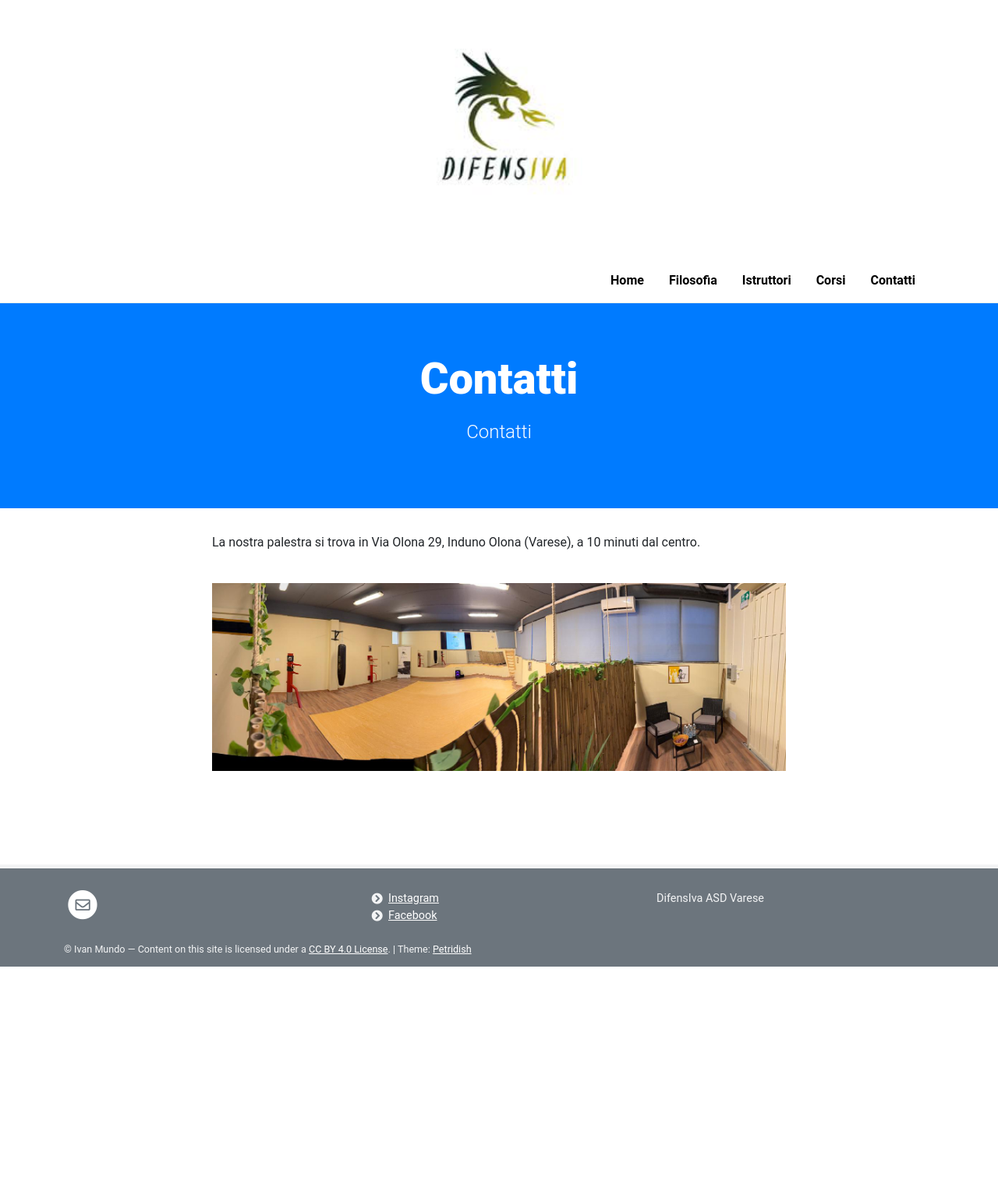
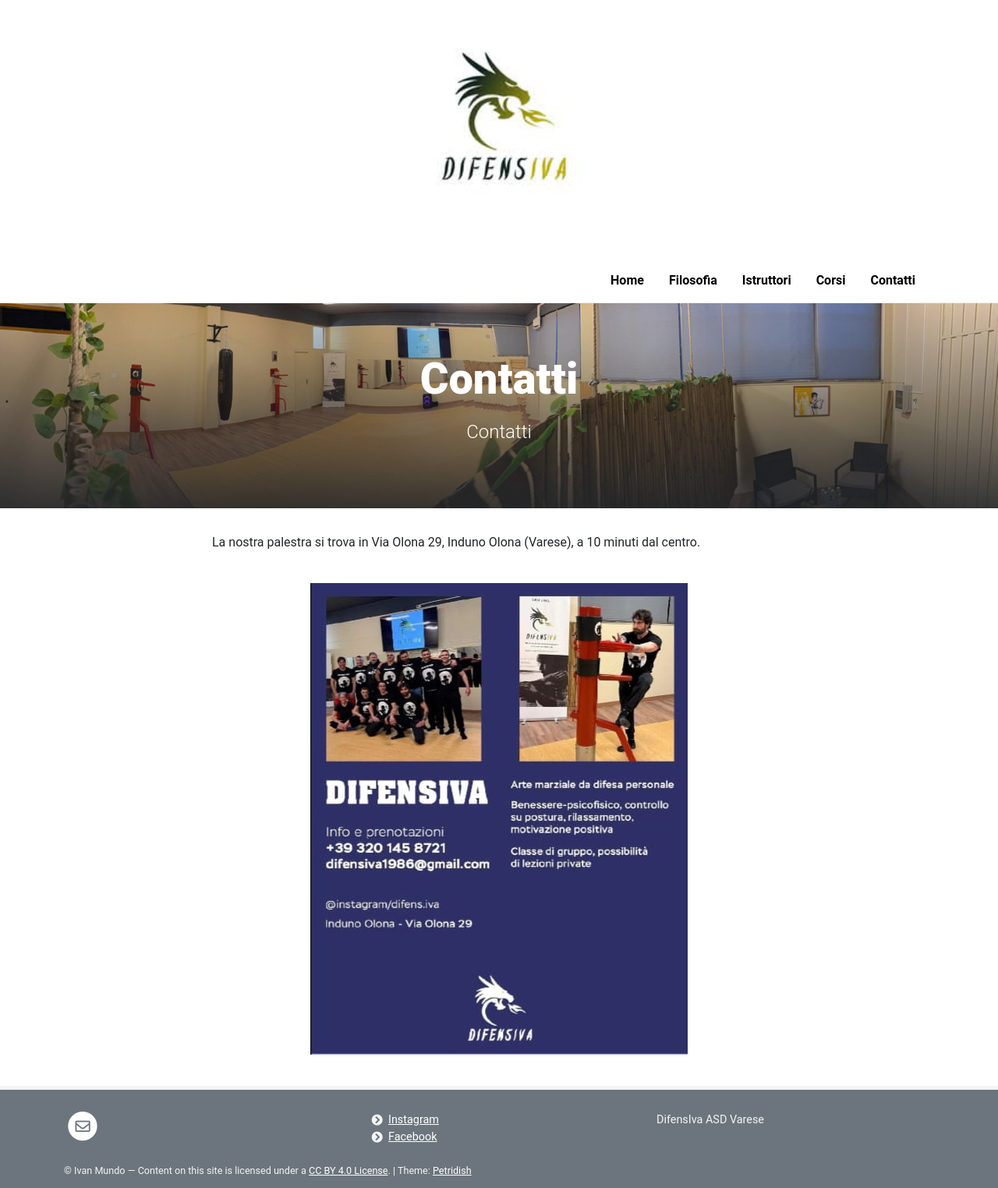
Before and after one commit to difensiva-varese/difensiva, a Jekyll site: the page built from pages/contatti.md, in a window 1280 px wide. Shown: the whole page at 78% size. Built offline with Jekyll 4.4.1, drawn with Linux system fonts in a browser that asks for light colours; before the commit the page ends 1240 px from its top, so only the background shows below that.

Commit message:
modifica corsi

```diff
--- a/_data/team.yml
+++ b/_data/team.yml
@@ -5,7 +5,7 @@
   role:  # Will appear next to name
   image: /images_2/difensiva_ivan.jpg # Can be external link
   description: > # Can be Markdown
-    Fondatore del nuovo metodo riconosciuto CSEN affiliato CONI. Praticante di arti marziali dal 2006, ha integrato l'esperienza acquisita praticando varie arti marziali. Di queste, è istruttore certificato di Wing Chun, Jeet Kune Do, Shaolin, Qi Gong, Kung Fu tradizionale e moderno. Nel 2016 è anche agente di sicurezza certificato CH (Camorino, Bellinzona).
+    Fondatore del nuovo metodo riconosciuto CSEN affiliato CONI. Praticante di arti marziali dal 2006, ha integrato l'esperienza acquisita praticando varie arti marziali. Di queste, è istruttore certificato di Wing Chun, Jeet Kune Do, Shaolin, Qi Gong, Kung Fu tradizionale e moderno. Dal 2016 è anche agente di sicurezza certificato CH (Camorino, Bellinzona).
   cv:
   email: difensiva-varese@gmail.com
   #researchgate: researchgate_name
--- a/pages/contatti.md
+++ b/pages/contatti.md
@@ -1,6 +1,7 @@
 ---
 title: Contatti
 description: Contatti
+background: /images_2/difensiva_location.png
 permalink: /contatti/
 ---
 
@@ -8,7 +9,7 @@ permalink: /contatti/
 La nostra palestra si trova in Via Olona 29, Induno Olona (Varese), a 10 minuti dal centro.
 <br><br>
 <p align="center">
-  <img src="/difensiva/images_2/difensiva_location.png" alt="location" />
+  <img src="/images_2/difensiva_locandina.jpg" alt="location" />
 </p>
 
 <!-- Content here would shop up above your list of posts -->
```
Also changed, not shown: images_2/difensiva_locandina.jpg (added), 1 other file.
